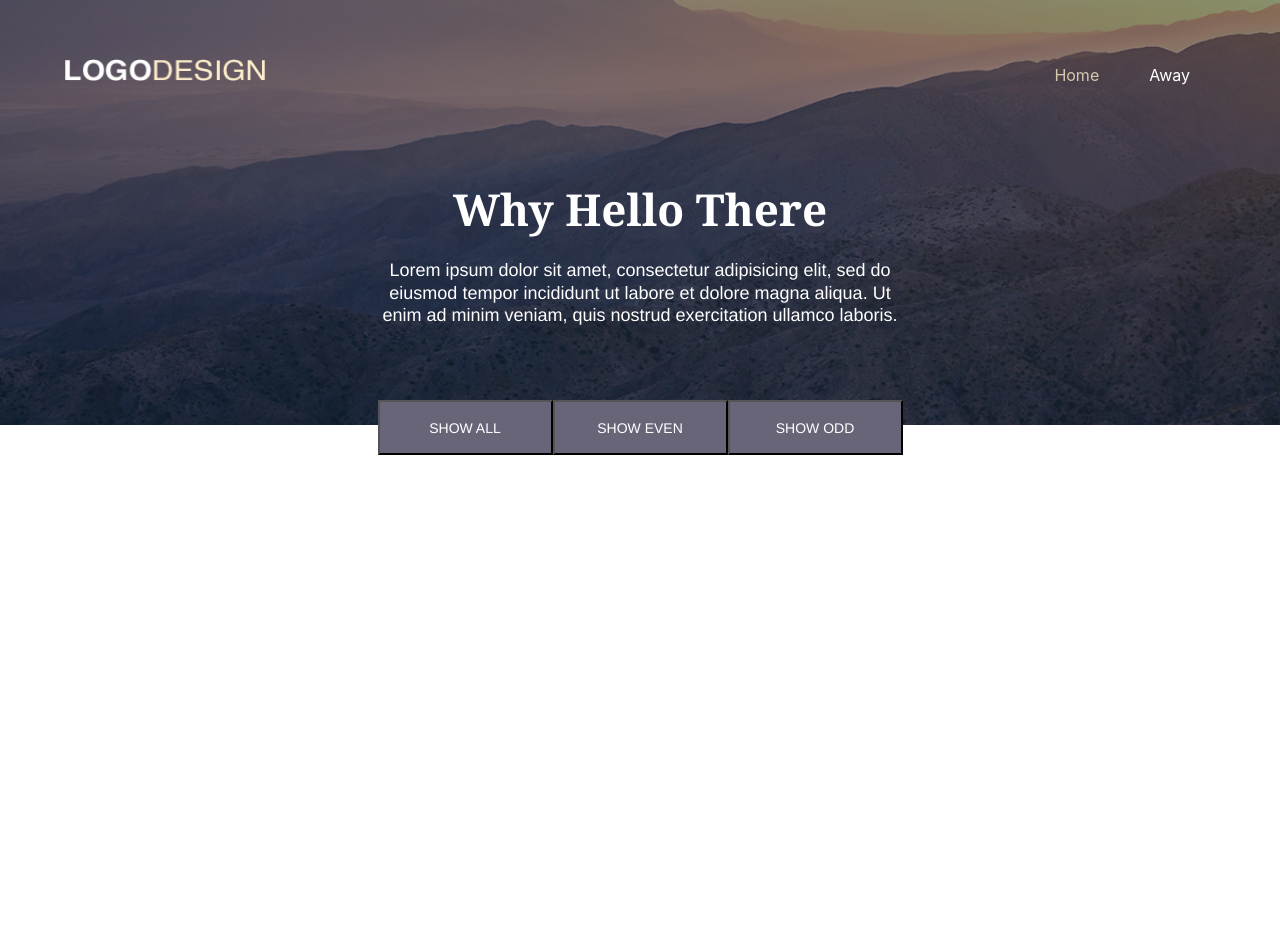
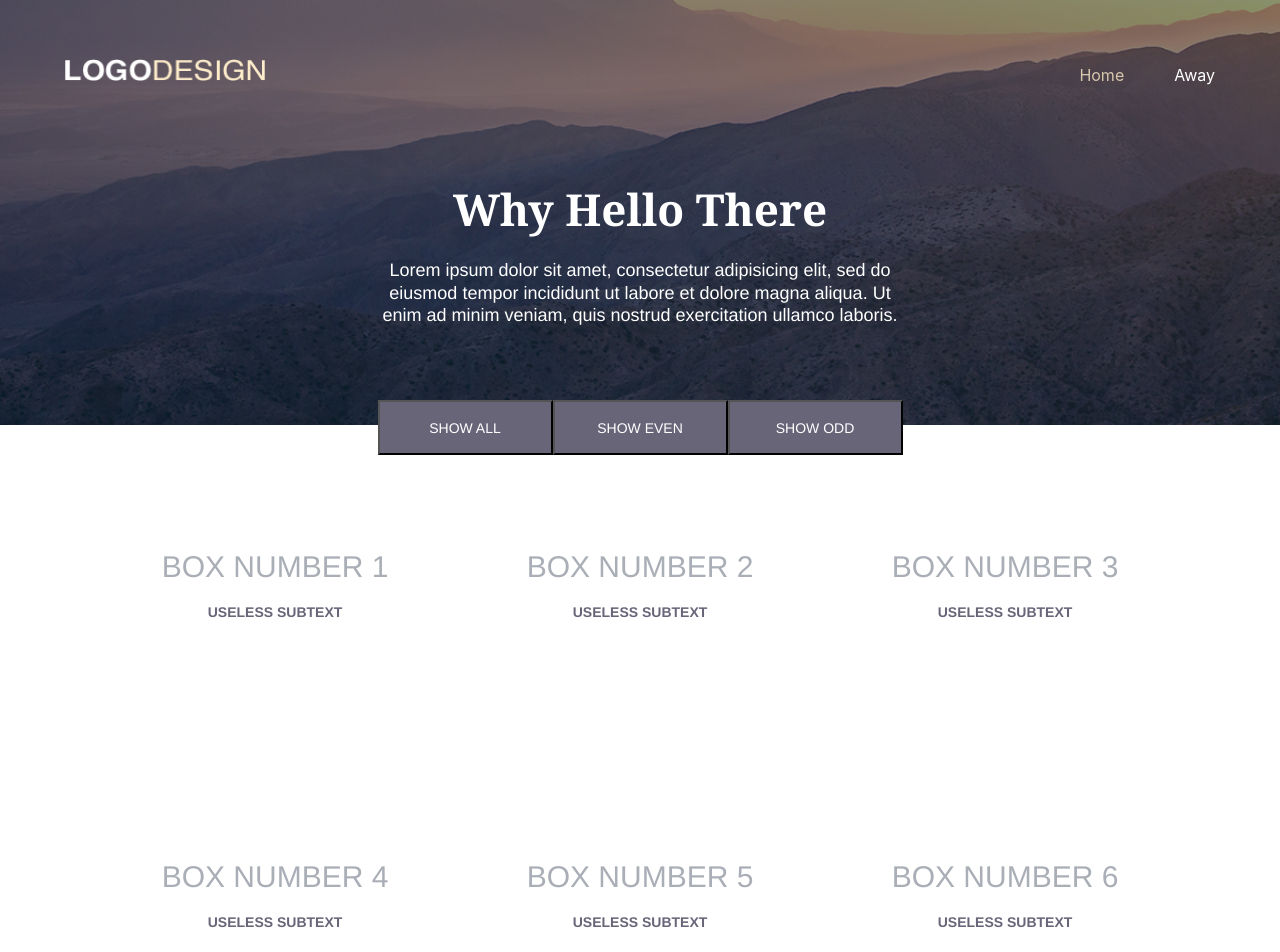
Before and after one commit to SimonPringleWallace/bonfire-challenge, a React (Create React App) app: page / in a window 1280 px wide. Shown: the top 952 px of the page. Before the commit the page ends 800 px from the top, so only its background shows below. Built offline with nearby package versions, Linux system fonts and the light colour scheme.

Commit message:
Add Box Components
- Create Box Container in box-container.js
- Create Box component in box.js
- Re-adjust margins in the header component

```diff
--- a/src/App.js
+++ b/src/App.js
@@ -1,6 +1,7 @@
 import React, { Component } from 'react';
 import {Hero} from './hero.js';
 import Filters from './filter-bar.js';
+import BoxContainer from './box-container.js'
 import './App.css';
 
 class App extends Component {
@@ -9,6 +10,7 @@ class App extends Component {
       <React.Fragment>
         <Hero />
         <Filters />
+        <BoxContainer />
       </React.Fragment>
     );
   }
--- /dev/null
+++ b/src/box-container.js
@@ -0,0 +1,22 @@
+import React, { Component } from 'react';
+import Box from './box.js'
+import './box.css'
+
+class BoxContainer extends Component {
+
+  render() {
+
+    return (
+      <div className='box-container'>
+        <Box number='1'></Box>
+        <Box number='2'></Box>
+        <Box number='3'></Box>
+        <Box number='4'></Box>
+        <Box number='5'></Box>
+        <Box number='6'></Box>
+      </div>
+    )
+  }
+}
+
+export default BoxContainer;
--- /dev/null
+++ b/src/box.css
@@ -0,0 +1,31 @@
+.box-container {
+  display: flex;
+  justify-content: center;
+  flex-flow: wrap;
+  margin: 50px 50px;
+
+
+}
+.box {
+  height: 280px;
+  width: 335px;
+  text-align:center;
+  margin: 15px;
+  font-family: helvetica;
+  text-transform: uppercase;
+  /* box-shadow: 1px 1px; */
+  background-color: rgb(255,255,255);
+  border-radius:4px;
+}
+h3 {
+  font-weight: 500;
+  font-size: 30px;
+  color: rgb(170,174,182)
+}
+.card-description {
+  color: rgb(105,101,121);
+  font-weight: 900;
+  font-size: 14px;
+  margin-top:-10px;
+
+}
--- /dev/null
+++ b/src/box.js
@@ -0,0 +1,18 @@
+import React, { Component } from 'react';
+
+class BoxContainer extends Component {
+
+  render() {
+
+    return (
+      <React.Fragment>
+        <div className='box'>
+          <h3>Box Number {this.props.number}</h3>
+          <p className='card-description'>useless subtext</p>
+        </div>
+      </React.Fragment>
+    )
+  }
+}
+
+export default BoxContainer;
--- a/src/header.css
+++ b/src/header.css
@@ -29,3 +29,6 @@ li {
   margin: 0 25px;
   font-size: 16px;
 }
+.away-button {
+  margin-right: -25px;
+}
--- a/src/header.js
+++ b/src/header.js
@@ -6,7 +6,7 @@ export const Header = () => (
     <div className='logo-container'><img alt='logo' src={require('./images/LOGODESIGN.png')}/></div>
     <ul className='nav-options'>
       <li><a className='home-button' href='www.google.com'>Home</a> </li>
-      <li><a href='www.google.com'>Away</a></li>
+      <li><a className='away-button' href='www.google.com'>Away</a></li>
     </ul>
   </div>
 )
```
